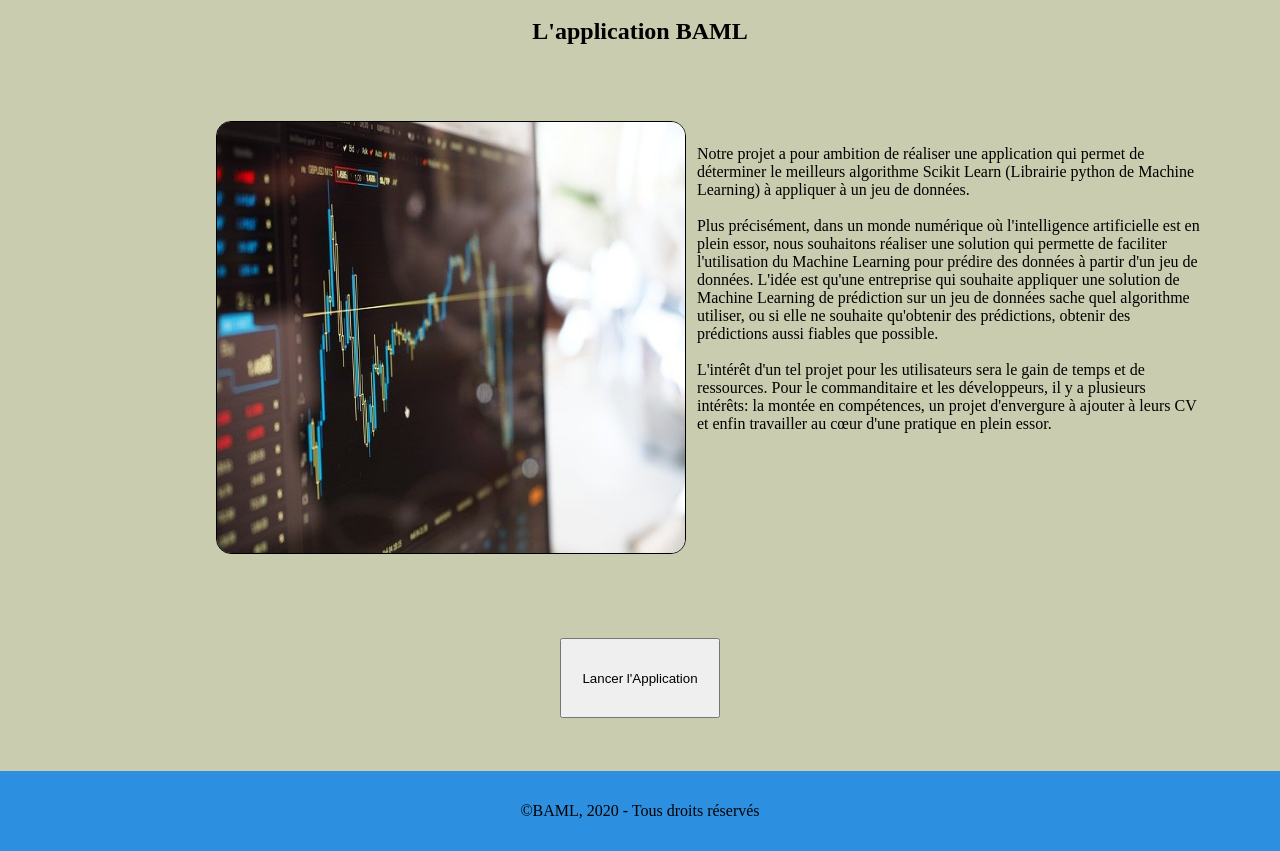
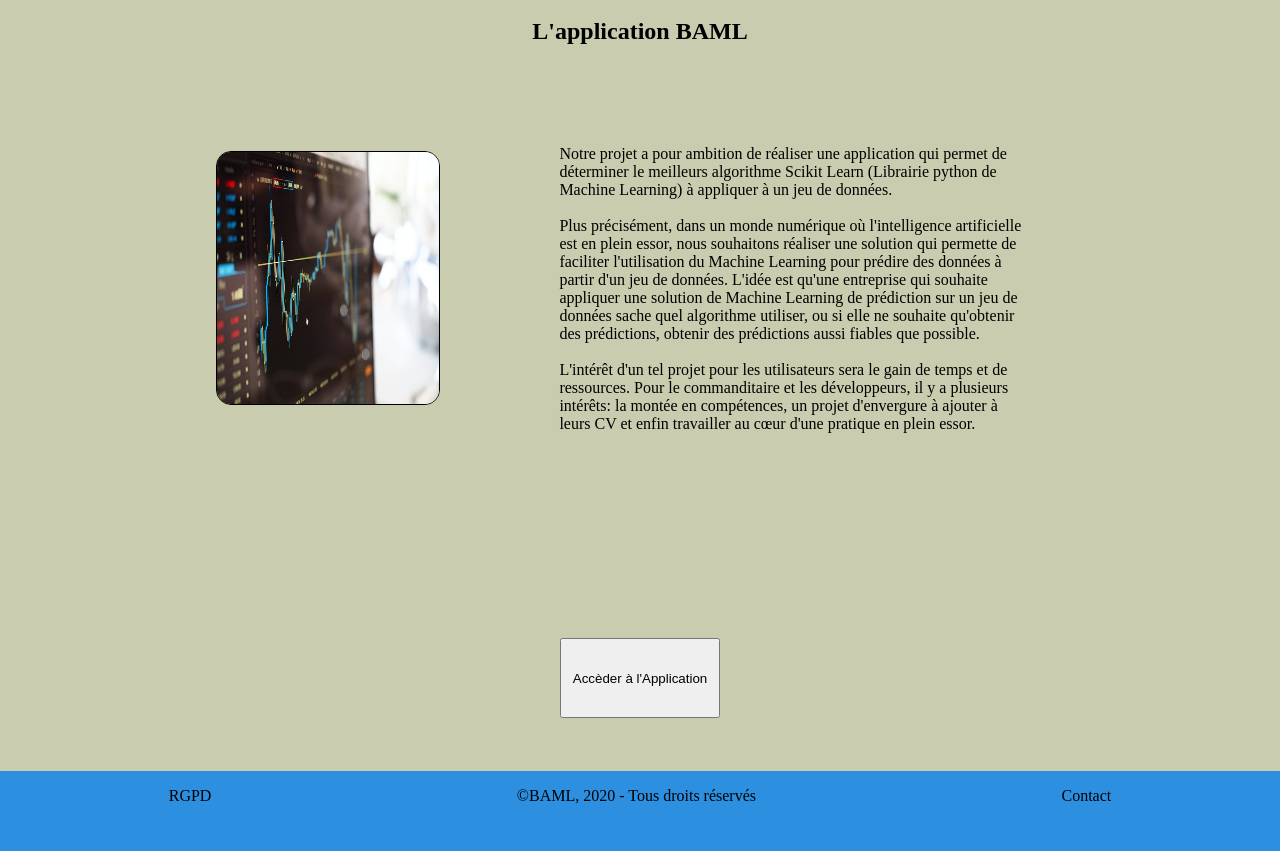
Before and after one commit to DivermanCiv/BAML, a Django app: page / in a window 1280 px wide. Shown: the part 66-917 px from the top of the page. Run offline with Django 3.2, Linux system fonts and the light colour scheme.

Commit message:
change popup in footer and add form in application page

```diff
--- a/BAML/static/JS/menu.js
+++ b/BAML/static/JS/menu.js
@@ -10,15 +10,15 @@ function afficheMenu() {
 }
 
 // popup RGPD
-function openModalHeader() {
-
-    overlayHeader.style.display = 'block';
+function openModalFooter() {
+    console.log()
+    overlayFooter.style.display = 'block';
 }
 
 
-function closeModalHeader() {
+function closeModalFooter() {
 
-    overlayHeader.style.display = 'none';
+    overlayFooter.style.display = 'none';
 }
 
 
@@ -26,13 +26,13 @@ function closeModalHeader() {
 // popup contact
 
 
-function openModalHeaderContact() {
+function openModalFooterContact() {
 
-    overlayHeaderContact.style.display = 'block';
+    overlayFooterContact.style.display = 'block';
 }
 
 
-function closeModalHeaderContact() {
+function closeModalFooterContact() {
 
-    overlayHeaderContact.style.display = 'none';
+    overlayFooterContact.style.display = 'none';
 }
--- a/BAML/static/css/footer.scss
+++ b/BAML/static/css/footer.scss
@@ -1,12 +1,11 @@
-/* todo change class name of footer for mobile screen  */
-
 /* the style of footer */
-footer {
+.footer {
     background-color: rgb(45, 143, 223);
     height: 5rem;
     display: flex;
     justify-content: space-around;
-    align-items: center;
+    /*align-items: center; */
+    flex-direction: row;
 
 
 
@@ -16,8 +15,48 @@ footer {
         text-decoration: none;
     }
 
-    // a supprimer ?
 
+    /* style of the pop up button in footer */
+    .btnPopupFooter,
+    .btnPopupContact {
+
+        padding: 1em 2em;
+        cursor: pointer;
+    }
+
+
+    /* style of the pop up container of content in footer */
+    .overlayFooter,
+    .overlayFooterContact {
+        position: fixed;
+        left: 0px;
+        top: 0px;
+        background-color: rgba(0, 0, 0, 0.15);
+        width: 100%;
+        height: 100%;
+        z-index: 1;
+        display: none;
+    }
+
+    /* style of the pop up content in footer */
+    .popupFooter,
+    .popupFooterContact {
+        margin: 10% auto;
+        width: 70%;
+        background-color: rgb(243, 243, 243);
+        padding: 1em;
+        box-shadow: 0 15px 20px rgba(0, 0, 0, 0.3);
+        border-radius: 5px;
+    }
+
+    /* style of close button on popup in footer */
+    .btnCloseFooter,
+    .btnCloseFooterContact {
+        float: right;
+        font-size: 16pt;
+        cursor: pointer;
+        color: rgb(26, 26, 26);
+    }
 
 
 
--- a/BAML/static/css/presentation.scss
+++ b/BAML/static/css/presentation.scss
@@ -31,6 +31,7 @@
       flex-direction: row;
       height: 100%;
       margin-left: 5%;
+      margin-right: 15%;
       overflow: hidden;
 
       /* changing direction on phone screen */
@@ -49,9 +50,9 @@
       /* style of presentation image */
       .presentation-image {
 
-        margin: 40px;
-        height: 80%;
-        width: 100%;
+        margin: 70px 40px 40px 40px;
+        height: 47%;
+        width: 67%;
         flex: 2 1 33%;
         align-self: stretch;
         /* border et border-radius + object-fit */
--- a/BAML/static/css/style.css
+++ b/BAML/static/css/style.css
@@ -31,6 +31,7 @@
       flex-direction: row;
       height: 100%;
       margin-left: 5%;
+      margin-right: 15%;
       overflow: hidden;
       /* changing direction on phone screen */
       /* changing direction on tablet screen */
@@ -42,9 +43,9 @@
         .presentation .presentation-content .presentation-raw-content {
           flex-direction: column; } }
       .presentation .presentation-content .presentation-raw-content .presentation-image {
-        margin: 40px;
-        height: 80%;
-        width: 100%;
+        margin: 70px 40px 40px 40px;
+        height: 47%;
+        width: 67%;
         flex: 2 1 33%;
         align-self: stretch;
         /* border et border-radius + object-fit */
@@ -178,17 +179,49 @@
       padding: 2px 16px;
       border-radius: 5px 5px 0 0; }
 
-/* todo change class name of footer for mobile screen  */
 /* the style of footer */
-footer {
+.footer {
   background-color: #2d8fdf;
   height: 5rem;
   display: flex;
   justify-content: space-around;
-  align-items: center;
-  /* prevent the default style of a tag */ }
-  footer a {
+  /*align-items: center; */
+  flex-direction: row;
+  /* prevent the default style of a tag */
+  /* style of the pop up button in footer */
+  /* style of the pop up container of content in footer */
+  /* style of the pop up content in footer */
+  /* style of close button on popup in footer */ }
+  .footer a {
     text-decoration: none; }
+  .footer .btnPopupFooter,
+  .footer .btnPopupContact {
+    padding: 1em 2em;
+    cursor: pointer; }
+  .footer .overlayFooter,
+  .footer .overlayFooterContact {
+    position: fixed;
+    left: 0px;
+    top: 0px;
+    background-color: rgba(0, 0, 0, 0.15);
+    width: 100%;
+    height: 100%;
+    z-index: 1;
+    display: none; }
+  .footer .popupFooter,
+  .footer .popupFooterContact {
+    margin: 10% auto;
+    width: 70%;
+    background-color: #f3f3f3;
+    padding: 1em;
+    box-shadow: 0 15px 20px rgba(0, 0, 0, 0.3);
+    border-radius: 5px; }
+  .footer .btnCloseFooter,
+  .footer .btnCloseFooterContact {
+    float: right;
+    font-size: 16pt;
+    cursor: pointer;
+    color: #1a1a1a; }
 
 /* add padding into the mention container */
 .mention {
@@ -345,42 +378,6 @@ form {
       height: 2rem;
       text-decoration: none;
       color: black; } }
-/* style of the pop up button in header */
-.btnPopupHeader,
-.btnPopupContact {
-  padding: 1em 2em;
-  cursor: pointer; }
-
-/* style of the pop up container of content in header */
-.overlayHeader,
-.overlayHeaderContact {
-  position: fixed;
-  left: 0px;
-  top: 0px;
-  background-color: rgba(0, 0, 0, 0.15);
-  width: 100%;
-  height: 100%;
-  z-index: 1;
-  display: none; }
-
-/* style of the pop up content in header */
-.popupHeader,
-.popupHeaderContact {
-  margin: 10% auto;
-  width: 70%;
-  background-color: #f3f3f3;
-  padding: 1em;
-  box-shadow: 0 15px 20px rgba(0, 0, 0, 0.3);
-  border-radius: 5px; }
-
-/* style of close button on popup in header */
-.btnCloseHeader,
-.btnCloseHeaderContact {
-  float: right;
-  font-size: 16pt;
-  cursor: pointer;
-  color: #1a1a1a; }
-
 * {
   -moz-box-sizing: border-box;
   box-sizing: border-box; }
--- a/BAML/templates/BAML/footer.html
+++ b/BAML/templates/BAML/footer.html
@@ -1,7 +1,45 @@
 <footer>
+
     <div class="footer">
+
+        <p>
+            <a id="btnPopupFooter" class="btnPopupFooter" onclick="openModalFooter()">RGPD</a>
+        </p>
+        <div id="overlayFooter" class="overlayFooter">
+            <div id="popupFooter" class="popupFooter">
+                <h2>
+                    Exemple simple de popup
+                    <span id="btnCloseFooter" class="btnCloseFooter" onclick="closeModalFooter()">X</span>
+                </h2>
+                <div>
+                    Lorem ipsum dolor sit amet, consectetur adipiscing elit. Maecenas a nulla
+                    a massa interdum imperdiet sed nec nibh. Proin porttitor euismod nulla ut
+                    interdum. Cras elementum placerat aliquam.
+                </div>
+            </div>
+        </div>
+
         <p>©BAML, 2020 - Tous droits réservés</p>
+
+
+        <p>
+            <a id="btnPopupContact" class="btnPopupContact" onclick="openModalFooterContact()">Contact</a>
+        </p>
+        <div id="overlayFooterContact" class="overlayFooterContact">
+            <div id="popupFooterContact" class="popupFooterContact">
+                <h2>
+                    Contact
+                    <span id="btnCloseFooterContact" class="btnCloseFooterContact"
+                        onclick="closeModalFooterContact()">X</span>
+                </h2>
+                <div>
+                    <p>0156829643 <br>mail.mail@mail.mail</p>
+                    <p>agence de communication : communication.communication</p>
+                </div>
+            </div>
+        </div>
     </div>
+
 </footer>
 
 {# à utiliser pour le header #}
--- a/BAML/templates/BAML/index.html
+++ b/BAML/templates/BAML/index.html
@@ -13,13 +13,12 @@
         <div class="presentation-raw-content">
 
             <figure class="img-container">
-                <img class="presentation-image"
-                     src="{% static 'images/data.jpg' %}"
-                     alt="image ordinateur libre de droit">
+                <img class="presentation-image" src="{% static 'images/data.jpg' %}"
+                    alt="image ordinateur libre de droit">
             </figure>
 
             <p>
-                 Notre projet a pour ambition de réaliser une application qui permet de déterminer le meilleurs
+                Notre projet a pour ambition de réaliser une application qui permet de déterminer le meilleurs
                 algorithme Scikit Learn (Librairie python de Machine Learning) à appliquer à un jeu de données.
                 <br>
                 <br>
@@ -36,7 +35,7 @@
             </p>
         </div>
 
-        <a href="/application"><button>Lancer l'Application</button></a>
+        <a href="/application"><button>Accèder à l'Application</button></a>
     </div>
 </div>
 {% endblock %}
```
Also changed, not shown: BAML/static/css/header.scss (+0 -42 lines), BAML/templates/BAML/application.html (+10 -0 lines), 1 other file.
